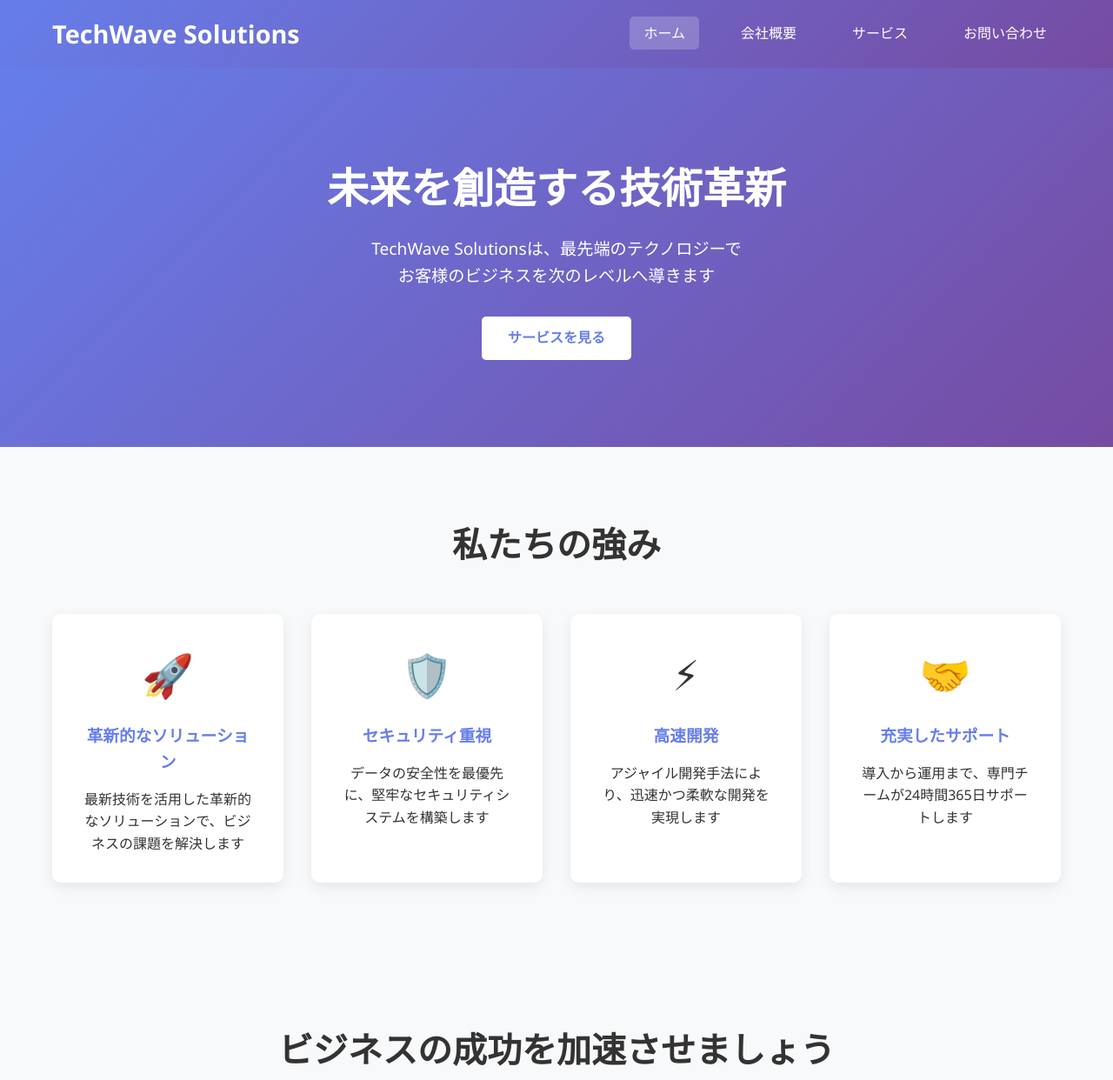
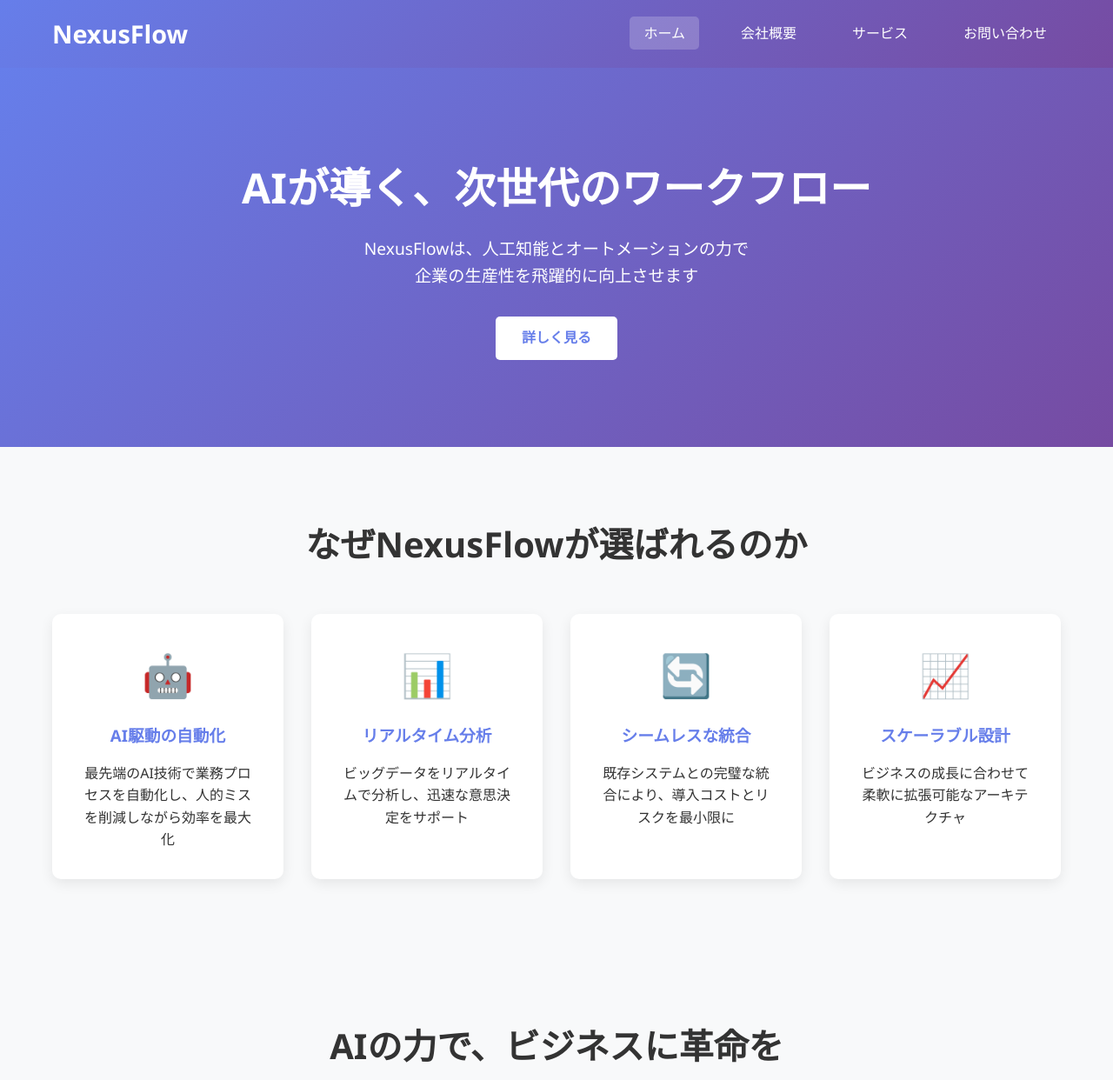
Before and after one commit to mturu1976/techwave-solutions-homepage, a website: page views/index.html in a window 1280 px wide. Shown: the top 1242 px of the page at 87% size. Drawn offline with Linux system fonts and the light colour scheme.

Commit message:
Update company branding from TechWave Solutions to NexusFlow - AI automation startup

```diff
--- a/views/index.html
+++ b/views/index.html
@@ -3,14 +3,14 @@
 <head>
     <meta charset="UTF-8">
     <meta name="viewport" content="width=device-width, initial-scale=1.0">
-    <title>TechWave Solutions - 革新的なテクノロジーソリューション</title>
+    <title>NexusFlow - AIが切り拓く新たなビジネスフロンティア</title>
     <link rel="stylesheet" href="/css/style.css">
 </head>
 <body>
     <nav class="navbar">
         <div class="container">
             <div class="nav-brand">
-                <h1>TechWave Solutions</h1>
+                <h1>NexusFlow</h1>
             </div>
             <ul class="nav-menu">
                 <li><a href="/" class="active">ホーム</a></li>
@@ -23,35 +23,35 @@
 
     <section class="hero">
         <div class="container">
-            <h2>未来を創造する技術革新</h2>
-            <p>TechWave Solutionsは、最先端のテクノロジーで<br>お客様のビジネスを次のレベルへ導きます</p>
-            <a href="/services" class="btn btn-primary">サービスを見る</a>
+            <h2>AIが導く、次世代のワークフロー</h2>
+            <p>NexusFlowは、人工知能とオートメーションの力で<br>企業の生産性を飛躍的に向上させます</p>
+            <a href="/services" class="btn btn-primary">詳しく見る</a>
         </div>
     </section>
 
     <section class="features">
         <div class="container">
-            <h2>私たちの強み</h2>
+            <h2>なぜNexusFlowが選ばれるのか</h2>
             <div class="feature-grid">
                 <div class="feature-card">
-                    <div class="feature-icon">🚀</div>
-                    <h3>革新的なソリューション</h3>
-                    <p>最新技術を活用した革新的なソリューションで、ビジネスの課題を解決します</p>
+                    <div class="feature-icon">🤖</div>
+                    <h3>AI駆動の自動化</h3>
+                    <p>最先端のAI技術で業務プロセスを自動化し、人的ミスを削減しながら効率を最大化</p>
                 </div>
                 <div class="feature-card">
-                    <div class="feature-icon">🛡️</div>
-                    <h3>セキュリティ重視</h3>
-                    <p>データの安全性を最優先に、堅牢なセキュリティシステムを構築します</p>
+                    <div class="feature-icon">📊</div>
+                    <h3>リアルタイム分析</h3>
+                    <p>ビッグデータをリアルタイムで分析し、迅速な意思決定をサポート</p>
                 </div>
                 <div class="feature-card">
-                    <div class="feature-icon">⚡</div>
-                    <h3>高速開発</h3>
-                    <p>アジャイル開発手法により、迅速かつ柔軟な開発を実現します</p>
+                    <div class="feature-icon">🔄</div>
+                    <h3>シームレスな統合</h3>
+                    <p>既存システムとの完璧な統合により、導入コストとリスクを最小限に</p>
                 </div>
                 <div class="feature-card">
-                    <div class="feature-icon">🤝</div>
-                    <h3>充実したサポート</h3>
-                    <p>導入から運用まで、専門チームが24時間365日サポートします</p>
+                    <div class="feature-icon">📈</div>
+                    <h3>スケーラブル設計</h3>
+                    <p>ビジネスの成長に合わせて柔軟に拡張可能なアーキテクチャ</p>
                 </div>
             </div>
         </div>
@@ -59,15 +59,15 @@
 
     <section class="cta">
         <div class="container">
-            <h2>ビジネスの成功を加速させましょう</h2>
-            <p>私たちと一緒に、デジタルトランスフォーメーションを実現しませんか？</p>
-            <a href="/contact" class="btn btn-secondary">お問い合わせはこちら</a>
+            <h2>AIの力で、ビジネスに革命を</h2>
+            <p>競争優位性を獲得し、市場をリードする企業への変革を始めましょう</p>
+            <a href="/contact" class="btn btn-secondary">無料デモを申し込む</a>
         </div>
     </section>
 
     <footer class="footer">
         <div class="container">
-            <p>&copy; 2024 TechWave Solutions. All rights reserved.</p>
+            <p>&copy; 2024 NexusFlow Inc. All rights reserved.</p>
         </div>
     </footer>
 </body>
```
Also changed, not shown: views/about.html (+22 -22 lines).
